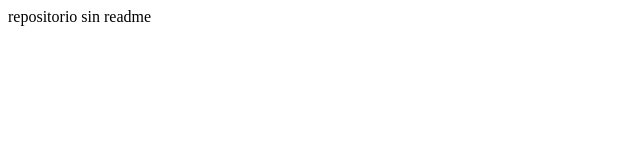
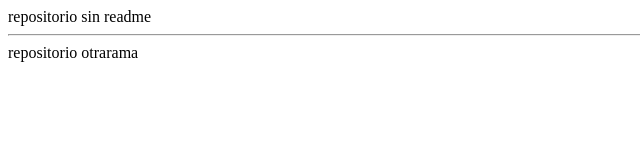
Before and after one commit to AlejandroHernandez15/repositorio-sin-readme, a plain HTML site: page index.html in a window 1280 px wide. Shown: the whole page, without its empty margins (0-640 px from the left). Drawn offline with Linux system fonts and the light colour scheme.

Commit message:
otra rama

```diff
--- a/index.html
+++ b/index.html
@@ -7,5 +7,7 @@
   </head>
   <body>
     repositorio sin readme
+    <hr />
+    repositorio otrarama
   </body>
 </html>
```
